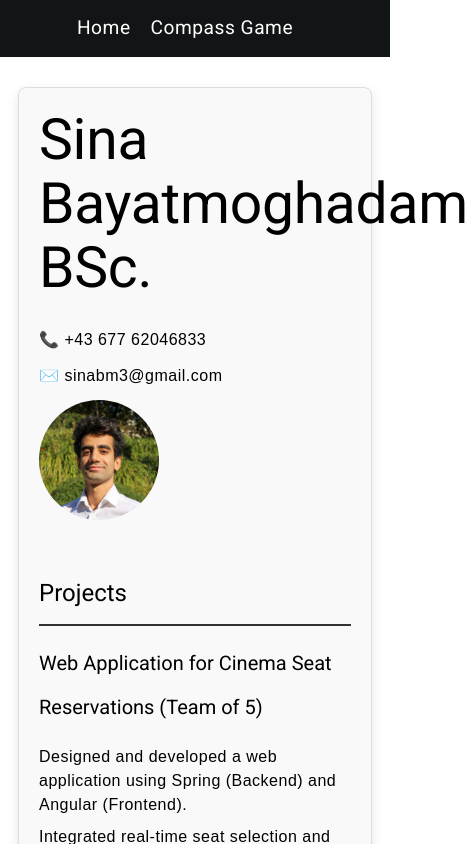
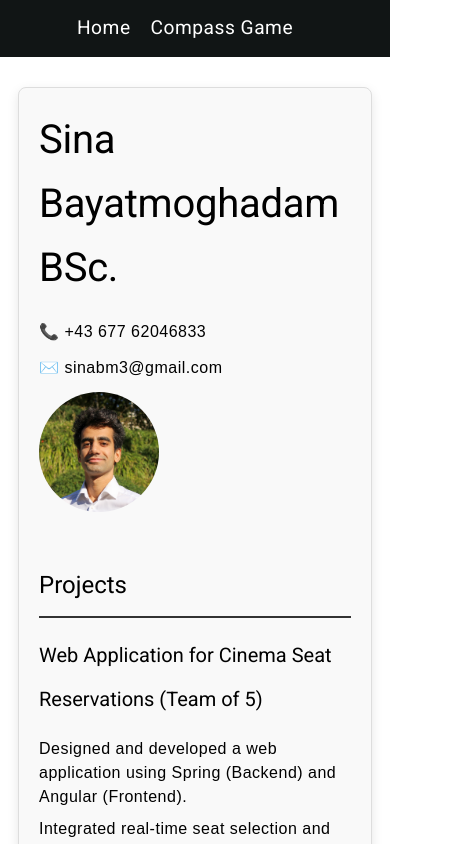
Before and after one commit to Sinabm3/Sina-Bayatmoghadam, an Angular app: page / in a window 390 px wide. Shown: the top 844 px of the page, 468 px wide, since content can reach past the window. Built offline with nearby package versions, Linux system fonts and the light colour scheme.

Commit message:
Fixed phone-view

```diff
--- a/src/app/components/home/home.component.css
+++ b/src/app/components/home/home.component.css
@@ -77,4 +77,7 @@ ul li {
     max-width: 120px;
     max-height: 120px;
   }
+  h1 {
+    font-size: 2.5rem;
+  }
 }
```
